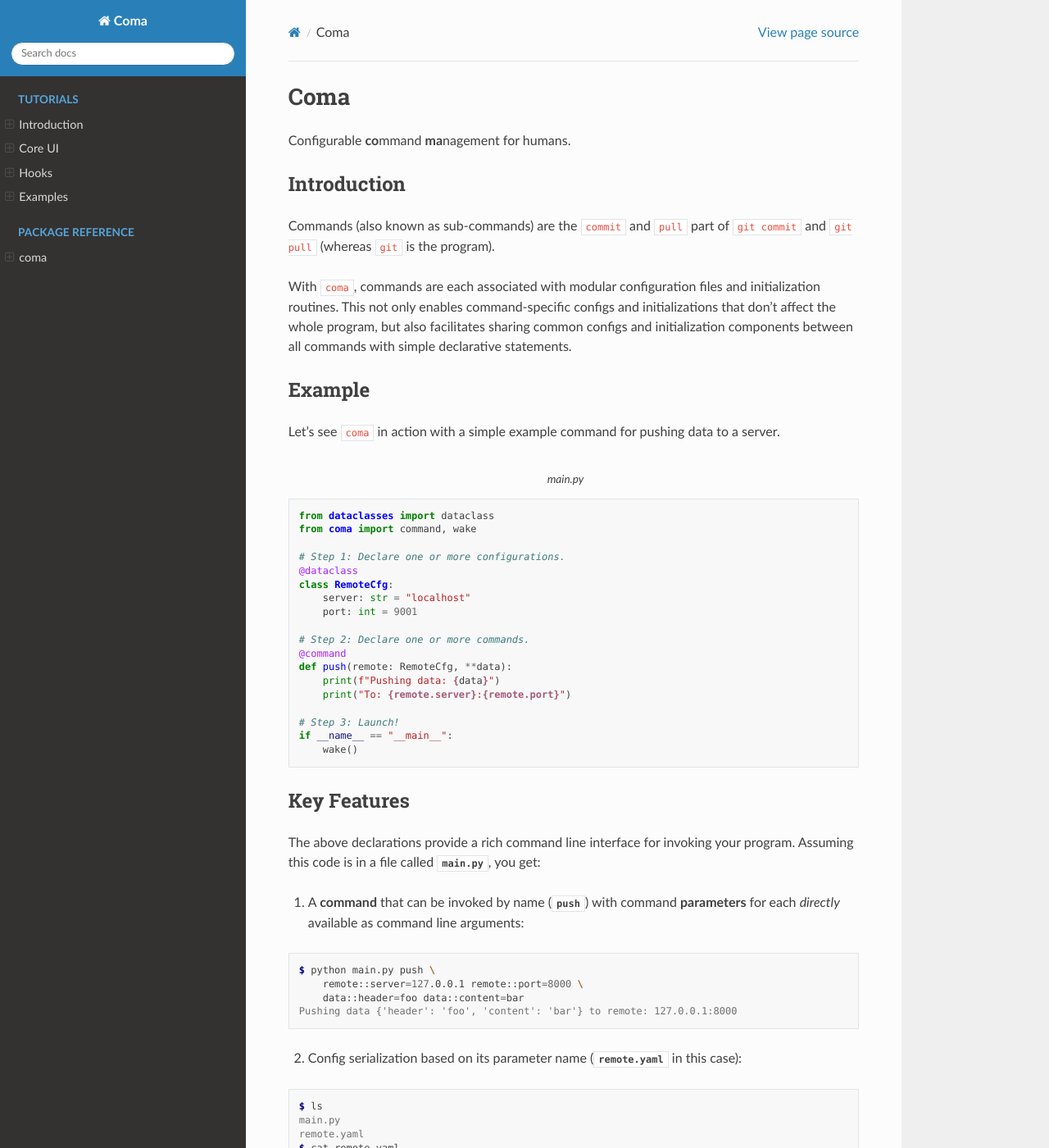
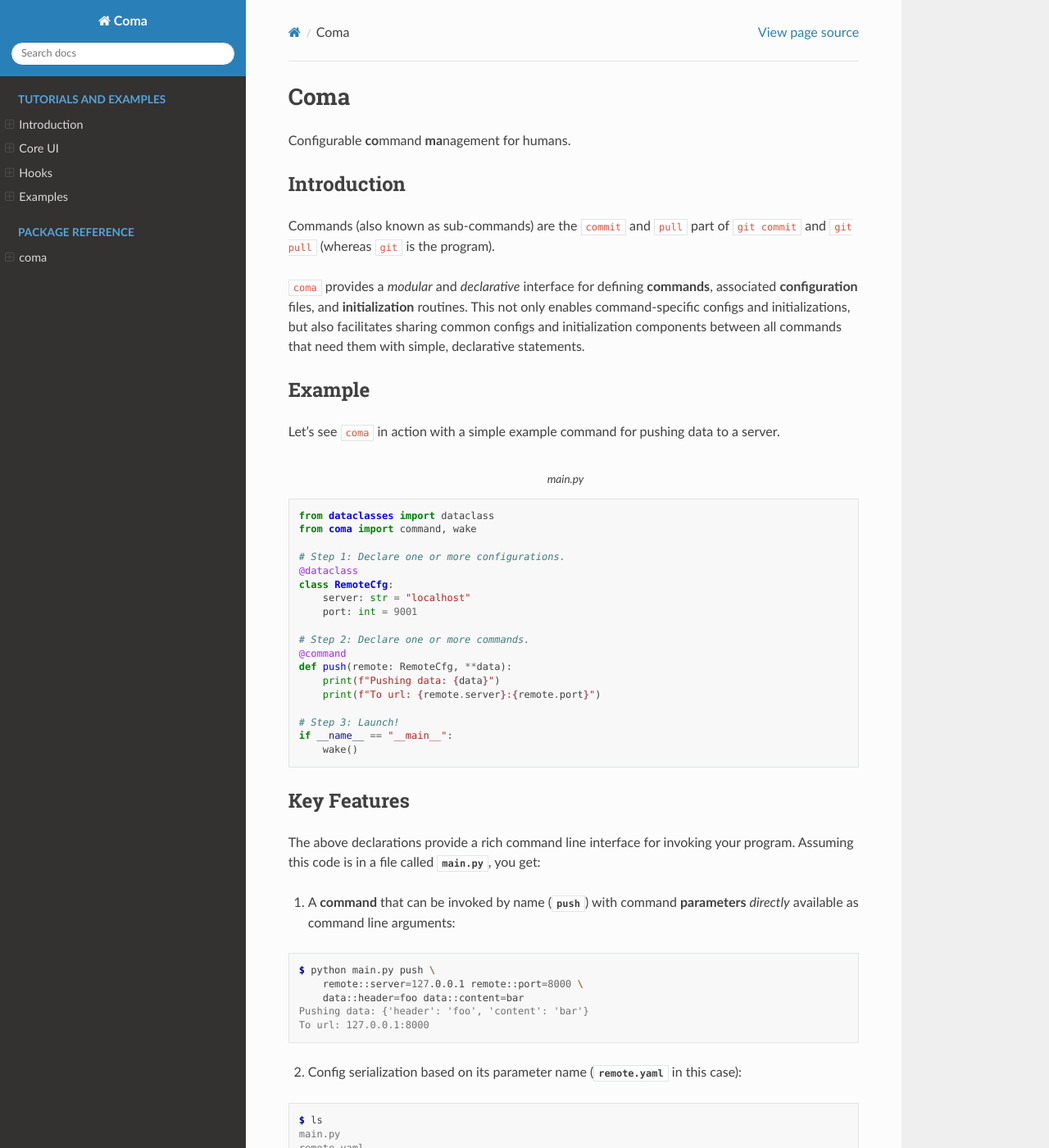
Before and after one commit to francois-rd/coma, a Sphinx documentation site: the page built from docs/source/index.rst, in a window 1280 px wide and 1400 px high. Shown: the whole window at 82% size. Built offline with Sphinx 7.4.7 and the Read the Docs theme 3.1.0, drawn with Linux system fonts in a browser that asks for light colours; some of the changed text lies outside the part shown.

Commit message:
More improvements docs landing page.

```diff
--- a/docs/source/index.rst
+++ b/docs/source/index.rst
@@ -9,11 +9,11 @@
 Commands (also known as sub-commands) are the ``commit`` and ``pull`` part of
 ``git commit`` and ``git pull`` (whereas ``git`` is the program).
 
-With ``coma``, commands are each associated with modular configuration files and
-initialization routines. This not only enables command-specific configs and
-initializations that don't affect the whole program, but also facilitates sharing
-common configs and initialization components between all commands with simple
-declarative statements.
+``coma`` provides a *modular* and *declarative* interface for defining **commands**,
+associated **configuration** files, and **initialization** routines. This not only
+enables command-specific configs and initializations, but also facilitates sharing
+common configs and initialization components between all commands that need them
+with simple, declarative statements.
 
 Example
 -------
@@ -37,7 +37,7 @@
     @command
     def push(remote: RemoteCfg, **data):
         print(f"Pushing data: {data}")
-        print("To: {remote.server}:{remote.port}")
+        print(f"To url: {remote.server}:{remote.port}")
 
     # Step 3: Launch!
     if __name__ == "__main__":
@@ -51,14 +51,15 @@
 program. Assuming this code is in a file called :obj:`main.py`, you get:
 
 1. A **command** that can be invoked by name (:obj:`push`) with command
-   **parameters** for each *directly* available as command line arguments:
+   **parameters** *directly* available as command line arguments:
 
 .. code-block:: console
 
     $ python main.py push \
         remote::server=127.0.0.1 remote::port=8000 \
         data::header=foo data::content=bar
-    Pushing data {'header': 'foo', 'content': 'bar'} to remote: 127.0.0.1:8000
+    Pushing data: {'header': 'foo', 'content': 'bar'}
+    To url: 127.0.0.1:8000
 
 2. Config serialization based on its parameter name (:obj:`remote.yaml` in this case):
 
@@ -116,7 +117,7 @@
 
 .. toctree::
     :maxdepth: 2
-    :caption: Tutorials
+    :caption: Tutorials and Examples
 
     tutorials/intro
     tutorials/core/index
```
